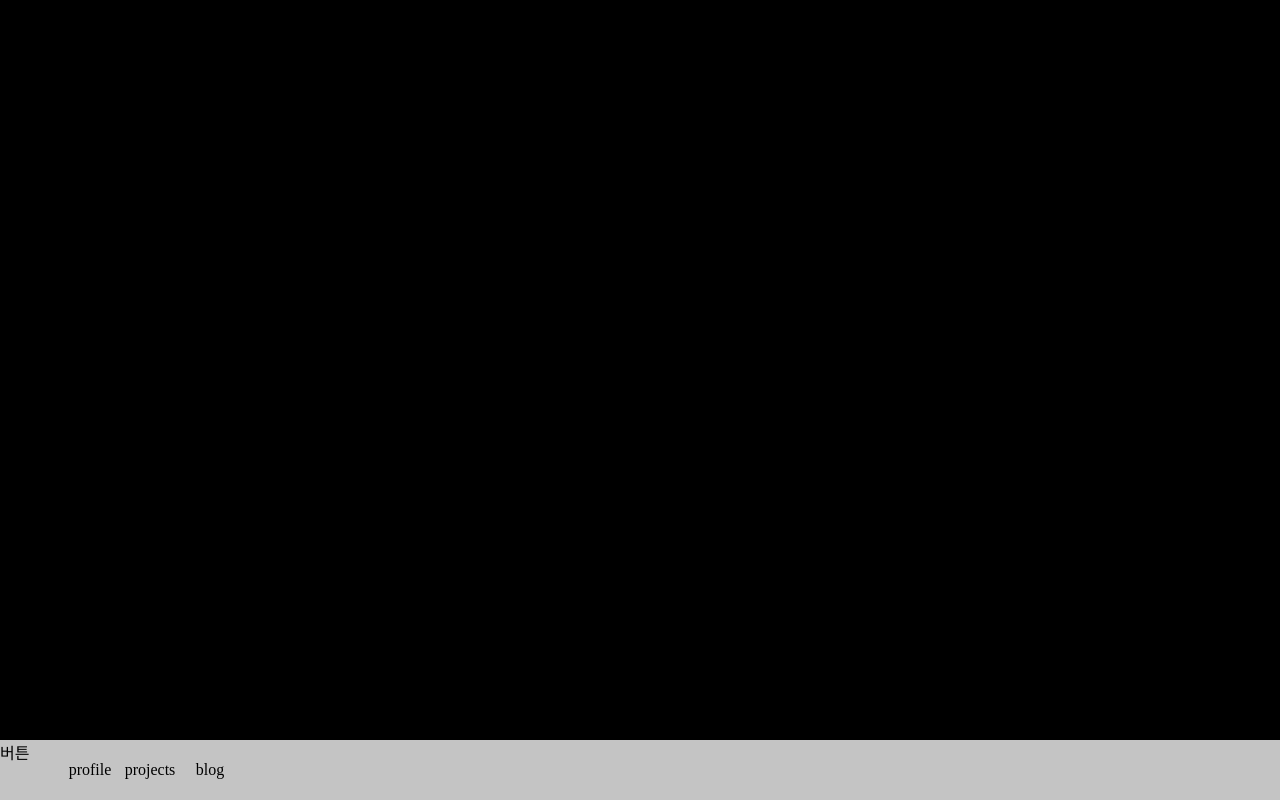
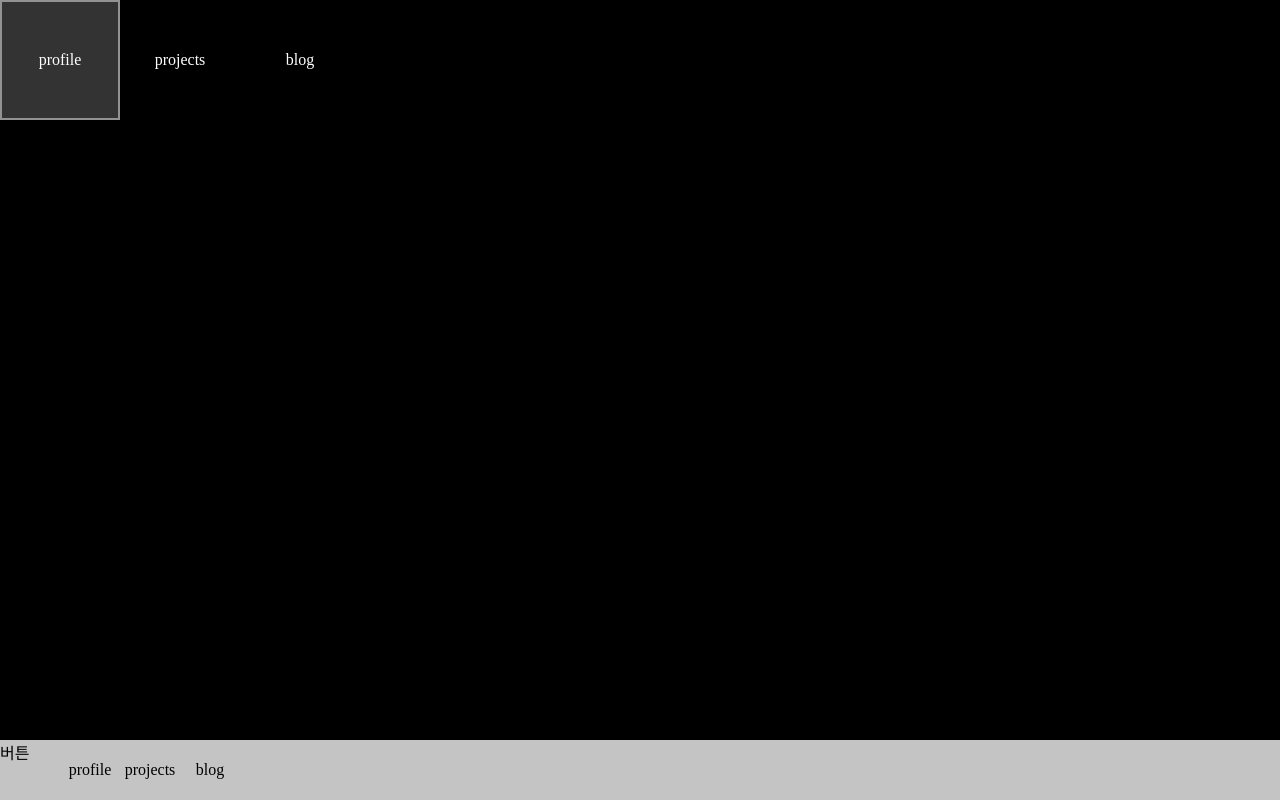
Before and after one commit to 97baek/baeklog, a Gatsby site: page / in a window 1280 px wide. Built offline with nearby package versions, Linux system fonts and the light colour scheme; Gatsby itself is replaced by a stand-in of ours.

Commit message:
[ADD] 바탕화면 아이콘 컴포넌트 생성
- hover와 한 번 클릭 시, 색상이 변합니다.
- 더블 클릭 시, 새 창이 열립니다. (작업 표시줄과 동일하게 동작)

```diff
--- /dev/null
+++ b/src/components/DesktopIcons/DesktopIcon/DesktopIcon.tsx
@@ -0,0 +1,43 @@
+import { useWindowContext } from '@hooks/useWindowContext';
+import { ITaskInfo } from '@typings/taskinfo';
+import { Icon, Icons } from './styles';
+import React, { useState } from 'react';
+
+interface IProps {
+  icons: ITaskInfo[];
+}
+
+type IconType = 'profile' | 'projects' | 'blog' | 'window' | string;
+
+const DesktopIcon = ({ icons }: IProps) => {
+  const [, , , , , , openWindow, , showWindow] = useWindowContext();
+  const [name, setName] = useState('window');
+
+  const onDoubleClickIcon = (icon: string) => {
+    openWindow(icon);
+    showWindow(icon);
+  };
+
+  const onClickIcon = (icon: IconType) => {
+    setName(icon);
+  };
+
+  return (
+    <Icons>
+      {icons.map((icon) => (
+        <Icon
+          style={{ color: 'white' }}
+          onClick={() => onClickIcon(icon.name)}
+          onDoubleClick={() => onDoubleClickIcon(icon.name)}
+          clicked={name === icon.name}
+          key={icon.id}
+        >
+          {icon.name}
+        </Icon>
+      ))}
+    </Icons>
+  );
+  // return <div>hello</div>;
+};
+
+export default DesktopIcon;
--- /dev/null
+++ b/src/components/DesktopIcons/DesktopIcon/index.tsx
@@ -0,0 +1 @@
+export { default } from './DesktopIcon';
--- /dev/null
+++ b/src/components/DesktopIcons/DesktopIcon/styles.ts
@@ -0,0 +1,22 @@
+import styled from 'styled-components';
+
+export const Icons = styled.div`
+  width: 100%;
+  height: 100%;
+  display: flex;
+`;
+
+export const Icon = styled.div<{ clicked: boolean }>`
+  width: 120px;
+  height: 120px;
+  display: flex;
+  align-items: center;
+  justify-content: center;
+  box-sizing: border-box;
+  background: ${(props) => (props.clicked ? '#FFFFFF55' : '')};
+
+  &:hover {
+    background: ${(props) => (props.clicked ? '#FFFFFF55' : '#FFFFFF33')};
+    border: 2px solid #ffffff77;
+  }
+`;
--- /dev/null
+++ b/src/components/DesktopIcons/DesktopIcons.tsx
@@ -0,0 +1,34 @@
+import { useWindowContext } from '@hooks/useWindowContext';
+import { ITaskInfo } from '@typings/taskinfo';
+import React from 'react';
+import DesktopIcon from './DesktopIcon';
+
+const DesktopIcons = () => {
+  const [, , , isProfileOpened, isProjectsOpened, isBlogOpened] = useWindowContext();
+
+  const icons: ITaskInfo[] = [
+    {
+      id: 1,
+      name: 'profile',
+      isOpened: isProfileOpened,
+    },
+    {
+      id: 2,
+      name: 'projects',
+      isOpened: isProjectsOpened,
+    },
+    {
+      id: 3,
+      name: 'blog',
+      isOpened: isBlogOpened,
+    },
+  ];
+
+  return (
+    <>
+      <DesktopIcon icons={icons} />
+    </>
+  );
+};
+
+export default DesktopIcons;
--- /dev/null
+++ b/src/components/DesktopIcons/index.tsx
@@ -0,0 +1 @@
+export { default } from './DesktopIcons';
--- /dev/null
+++ b/src/components/DesktopIcons/styles.ts
@@ -0,0 +1 @@
+import styled from 'styled-components';
--- a/src/pages/index.tsx
+++ b/src/pages/index.tsx
@@ -3,11 +3,16 @@ import styled from 'styled-components';
 import Taskbar from '@components/Taskbar';
 import Layout from '@components/Layout';
 import Windows from '@components/Windows';
+import { ITaskInfo } from '@typings/taskinfo';
+import { useWindowContext } from '@hooks/useWindowContext';
+import DesktopIcons from '@components/DesktopIcons';
 
 const IndexPage = () => {
   return (
     <Layout>
-      <WallPaper />
+      <WallPaper>
+        <DesktopIcons />
+      </WallPaper>
       <Windows />
       <Taskbar />
     </Layout>
```
